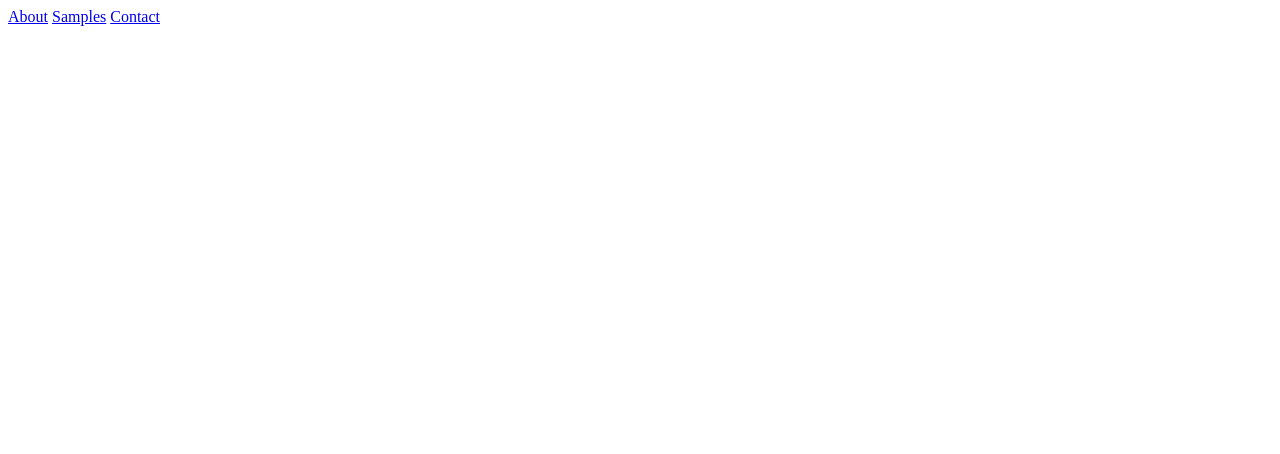
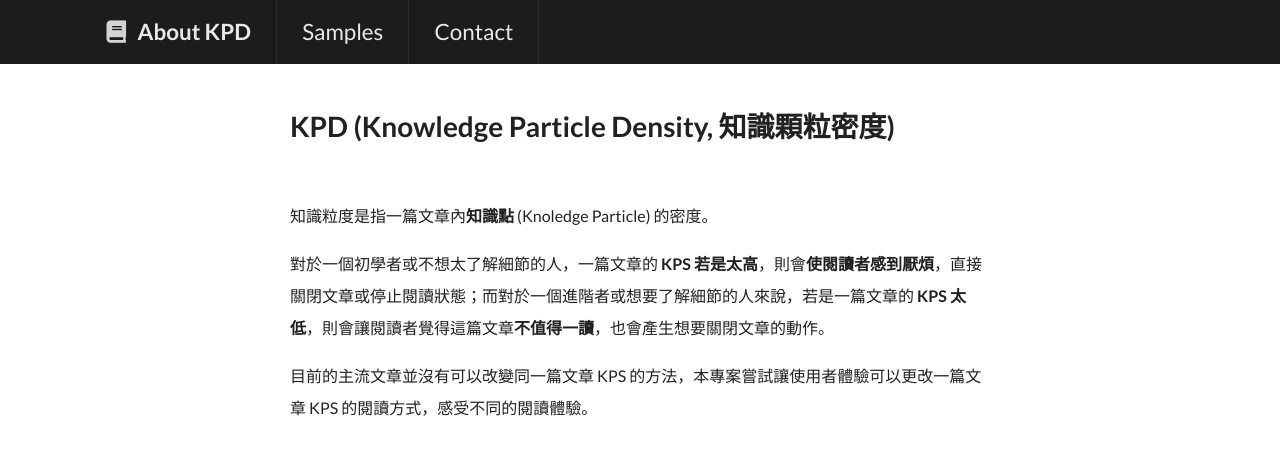
Before and after one commit to Asoul/knowledge-particle-density, a plain HTML site: page index.html at #!/about in a window 1280 px wide. Drawn offline with nearby package versions, Linux system fonts and the light colour scheme; some packages are replaced by stand-ins of ours; some icons are missing.

Commit message:
Add about page, update README

```diff
--- a/index.html
+++ b/index.html
@@ -2,19 +2,63 @@
 <html lang="en">
 <head>
   <meta charset="UTF-8">
-  <title>KPS</title>
+  <title>KPD</title>
+  <link rel="stylesheet" type="text/css" href="https://cdnjs.cloudflare.com/ajax/libs/semantic-ui/2.1.8/semantic.min.css">
+  <link rel="stylesheet" type="text/css" href="https://cdnjs.cloudflare.com/ajax/libs/semantic-ui/2.1.8/components/icon.min.css">
+  <style type="text/css">
+  body {
+    background-color: #FFFFFF;
+  }
+  .ui.inverted.menu {
+    border-radius: 0;
+  }
+  h1.ui.header {
+    margin-bottom: 2em;
+  }
+  .ui p {
+    line-height: 2em;
+  }
+  .ui.menu .item img.logo {
+    margin-right: 1.5em;
+  }
+  .ui.container {
+    font-size: 1.6em;
+  }
+  .main.container {
+    margin-top: 3em;
+  }
+  .wireframe {
+    margin-top: 2em;
+  }
+  .ui.footer.segment {
+    margin: 5em 0em 0em;
+    padding: 5em 0em;
+  }
+  </style>
 </head>
-<body ng-app="kps">
+<body ng-app="kpd">
+  <div class="ui inverted menu">
+    <div class="ui container">
+      <a ui-sref="about" class="header item">
+        <i class="icon book"></i>
+        About KPD
+      </a>
+      <a ui-sref="samples" class="item">Samples</a>
+      <a ui-sref="contact" class="item">Contact</a>
+    </div>
+  </div>
+  <div class="ui main text container">
 
-<a ui-sref="about">About</a>
-<a ui-sref="samples">Samples</a>
-<a ui-sref="contact">Contact</a>
-<div ui-view></div>
-<script src="//ajax.googleapis.com/ajax/libs/angularjs/1.4.8/angular.min.js"></script>
-<script src="//angular-ui.github.io/ui-router/release/angular-ui-router.js"></script>
+    <div ui-view></div>
+  </div>
+
+<script src="http://code.jquery.com/jquery-1.12.3.min.js"></script>
+<script src="http://ajax.googleapis.com/ajax/libs/angularjs/1.4.8/angular.min.js"></script>
+<script src="http://angular-ui.github.io/ui-router/release/angular-ui-router.js"></script>
+<script src="https://cdnjs.cloudflare.com/ajax/libs/semantic-ui/2.1.8/semantic.min.js"></script>
 
 <script>
-  angular.module('kps', ['ui.router'])
+  angular.module('kpd', ['ui.router'])
     .config(function($stateProvider, $urlRouterProvider) {
       $urlRouterProvider.otherwise("/about")
       $stateProvider
--- a/templates/about.html
+++ b/templates/about.html
@@ -0,0 +1,5 @@
+<h1 class="ui header">KPD (Knowledge Particle Density, 知識顆粒密度)</h1>
+
+<p>知識粒度是指一篇文章內<b>知識點</b> (Knoledge Particle) 的密度。</p>
+<p>對於一個初學者或不想太了解細節的人，一篇文章的 <b>KPS 若是太高</b>，則會<b>使閱讀者感到厭煩</b>，直接關閉文章或停止閱讀狀態；而對於一個進階者或想要了解細節的人來說，若是一篇文章的 <b>KPS 太低</b>，則會讓閱讀者覺得這篇文章<b>不值得一讀</b>，也會產生想要關閉文章的動作。</p>
+<p>目前的主流文章並沒有可以改變同一篇文章 KPS 的方法，本專案嘗試讓使用者體驗可以更改一篇文章 KPS 的閱讀方式，感受不同的閱讀體驗。</p>
```
Also changed, not shown: 1 other file.
